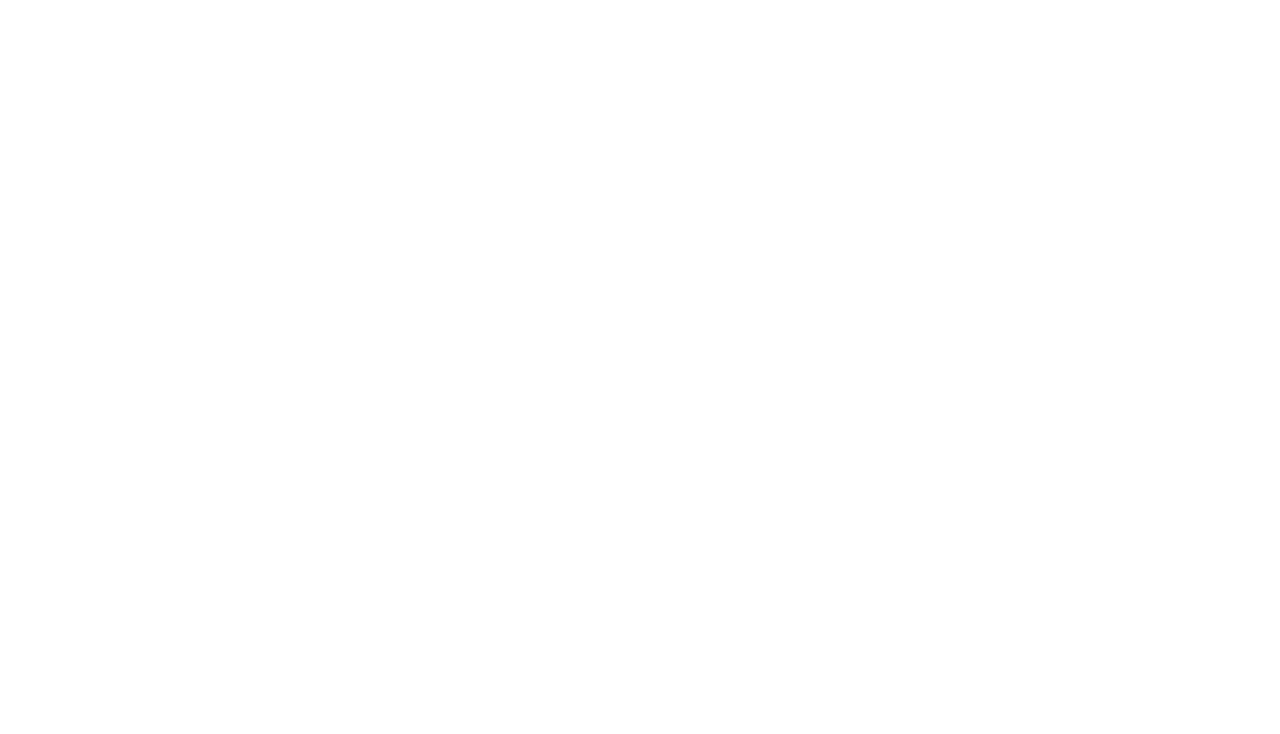
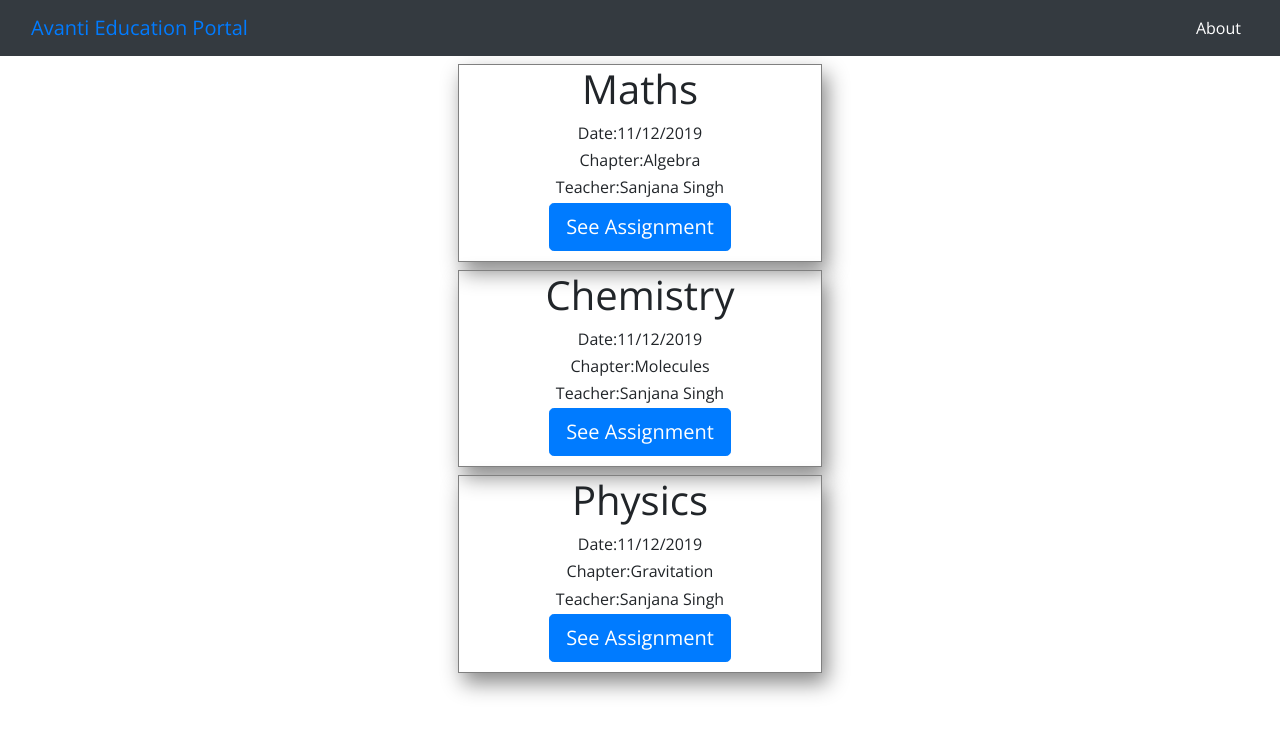
Before and after one commit to Preeti-Vashisht/Avanti-EduPortal, a React (Create React App) app: page /assignments in a window 1280 px wide. Shown: the top 734 px of the page. Built offline with nearby package versions, Linux system fonts and the light colour scheme.

Commit message:
Project commit

```diff
--- a/package.json
+++ b/package.json
@@ -1,5 +1,5 @@
 {
-  "name": "flipkart-admin",
+  "name": "avanti",
   "version": "0.1.0",
   "private": true,
   "dependencies": {
--- a/public/index.html
+++ b/public/index.html
@@ -33,7 +33,7 @@
       work correctly both with client-side routing and a non-root public URL.
       Learn how to configure a non-root public URL by running `npm run build`.
     -->
-    <title>Flipkart Admin</title>
+    <title>Avanti</title>
   </head>
   <body>
     <noscript>You need to enable JavaScript to run this app.</noscript>
--- a/src/App.js
+++ b/src/App.js
@@ -6,6 +6,7 @@
 import PrivateRoute from "./Components/HOC/PrivateRoute";
 import { useSelector, useDispatch } from "react-redux";
 import { isUserLoggedIn } from "./actions/auth.actions";
+import Assignment from "./containers/Assignment";
 
 function App() {
   const auth = useSelector((state) => state.authReducer);
@@ -20,6 +21,19 @@
       <Switch>
         <Route exact path="/" component={Home} />
         <Route path="/signin" component={Signin} />
+        <Route path="/assignments" component={Assignment} />
+        <Route
+          path="/class-recordings"
+          component={() => {
+            return <hi>assignments</hi>;
+          }}
+        />
+        <Route
+          path="/study-material"
+          component={() => {
+            return <hi>assignments</hi>;
+          }}
+        />
       </Switch>
     </div>
   );
--- /dev/null
+++ b/src/Components/Subjects/index.js
@@ -0,0 +1,25 @@
+import React, { useState } from "react";
+import { Button, Row, Col } from "react-bootstrap";
+import "./style.css";
+function Subject(props) {
+  return (
+    <>
+          <Row className="rows">
+            <Col md={{ span: 4, offset: 4 }}className="cols">
+               <h1>{props.subjectName}</h1>
+               <p className="items">Date:{props.date}</p>
+               <p className="items">Chapter:{props.chapter}</p>
+               <p className="items">Teacher:{props.teacher}</p>
+               <Button variant="primary"
+                size="lg"
+
+                onClick={() => {
+
+                }}>See Assignment</Button>
+            </Col>
+          </Row>
+
+    </>
+  );
+}
+export default Subject;
--- /dev/null
+++ b/src/Components/Subjects/style.css
@@ -0,0 +1,11 @@
+.rows{
+  margin: 8px;
+}
+.cols{
+   border: 1px solid grey;
+   box-shadow: 5px 10px 20px #888888;
+   padding-bottom: 10px;
+}
+.items{
+   margin-bottom: 0.2rem;
+}
--- /dev/null
+++ b/src/containers/Assignment/index.js
@@ -0,0 +1,22 @@
+import React from "react";
+import { Jumbotron, Row, Col, Button,Container } from "react-bootstrap";
+import { NavLink, useHistory } from "react-router-dom";
+import Layout from "./../../Components/Layout";
+import Subject from "./../../Components/Subjects";
+import "./style.css";
+function Assignment(props) {
+  const history = useHistory();
+  return (
+    <>
+      <Layout>
+      <Container className="text-center">
+      <Subject subjectName="Maths" date="11/12/2019" chapter="Algebra" teacher="Sanjana Singh"/>
+      <Subject subjectName="Chemistry" date="11/12/2019" chapter="Molecules" teacher="Sanjana Singh"/>
+      <Subject subjectName="Physics" date="11/12/2019" chapter="Gravitation" teacher="Sanjana Singh"/>
+        </Container>
+        </Layout>
+    </>
+  );
+}
+
+export default Assignment;
--- /dev/null
+++ b/src/containers/Assignment/style.css
@@ -0,0 +1,12 @@
+
+.rows{
+    margin: 8px;
+ }
+ .cols{
+     border: 1px solid grey;
+     box-shadow: 5px 10px 20px #888888;
+     padding-bottom: 10px;
+ }
+ .items{
+     margin-bottom: 0.2rem;
+ }
--- a/src/containers/Home/index.js
+++ b/src/containers/Home/index.js
@@ -1,36 +1,61 @@
 import React from "react";
-import { Jumbotron, Row, Col, Button } from "react-bootstrap";
-import { NavLink } from "react-router-dom";
+import { Container, Row, Col, Button } from "react-bootstrap";
+import { NavLink, useHistory } from "react-router-dom";
 import Layout from "./../../Components/Layout";
 import "./style.css";
 function Home(props) {
+  const history = useHistory();
+  function handleClick(path) {
+    history.push(path);
+  }
   return (
-    <div>
+    <>
       <Layout>
-        <div className="container text-center">
-          <Row style={{ margin: 50 }}>
-            <Col md={{ span: 4, offset: 4 }}>
-              <Button variant="primary" size="lg" block>
+        <Container className="options text-center">
+          <Row className="rows">
+            <Col md={{span:4,offset:4}} >
+              <Button
+                variant="primary"
+                size="lg"
+                block
+                onClick={() => {
+                  handleClick("class-recordings");
+                }}
+              >
                 Class Recordings
               </Button>
             </Col>
           </Row>
-          <Row style={{ margin: 50 }}>
+          <Row className="rows" >
             <Col md={{ span: 4, offset: 4 }}>
-              <Button variant="primary" size="lg" block>
+              <Button
+                variant="primary"
+                size="lg"
+                block
+                onClick={() => {
+                  handleClick("study-material");
+                }}
+              >
                 Study Material
               </Button>
             </Col>
           </Row>
 
-          <Row style={{ margin: 50 }}>
+          <Row className="rows">
             <Col md={{ span: 4, offset: 4 }}>
-              <Button variant="primary" size="lg" block>
+              <Button
+                variant="primary"
+                size="lg"
+                block
+                onClick={() => {
+                  handleClick("assignments");
+                }}
+              >
                 Assignments
               </Button>
             </Col>
           </Row>
-        </div>
+        </Container>
       </Layout>
 
       {/* <Jumbotron
@@ -39,7 +64,7 @@
       >
         <h1>Welcome to Admin Dashboard</h1>
       </Jumbotron> */}
-    </div>
+    </>
   );
 }
 
--- a/src/containers/Home/style.css
+++ b/src/containers/Home/style.css
@@ -1,8 +1,11 @@
-.container {
+.options {
   margin: 0 auto;
-  margin-top: 70px;
-  padding: 40px 40px;
+  margin-top: 80px;
+  border: 5 solid rgb(155, 147, 147);
 }
 .custom {
   width: 78px !important;
 }
+.rows{
+   margin: 50px;
+}
```
Also changed, not shown: 1 other file (tests, documents, lock files or other folders).
